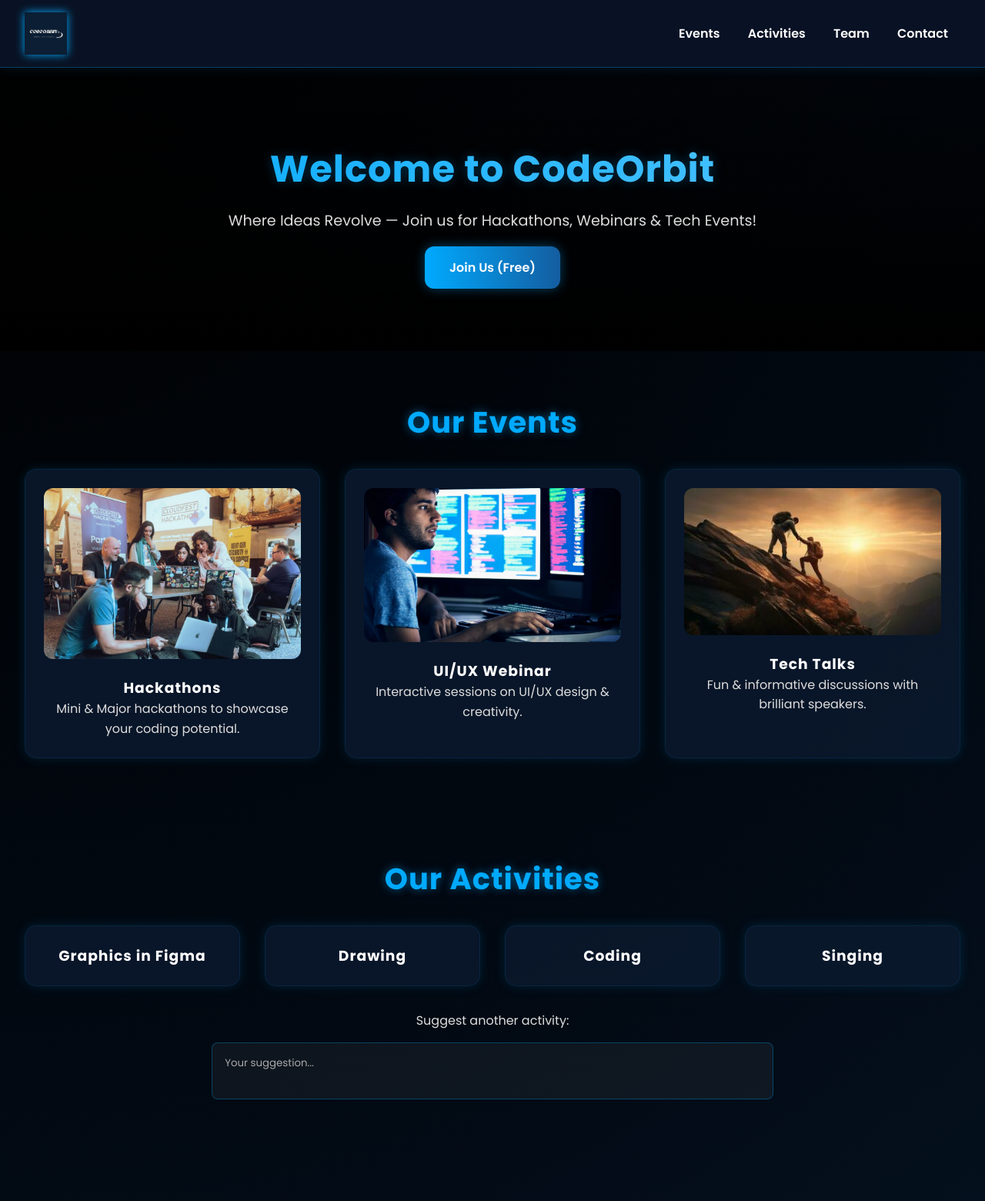
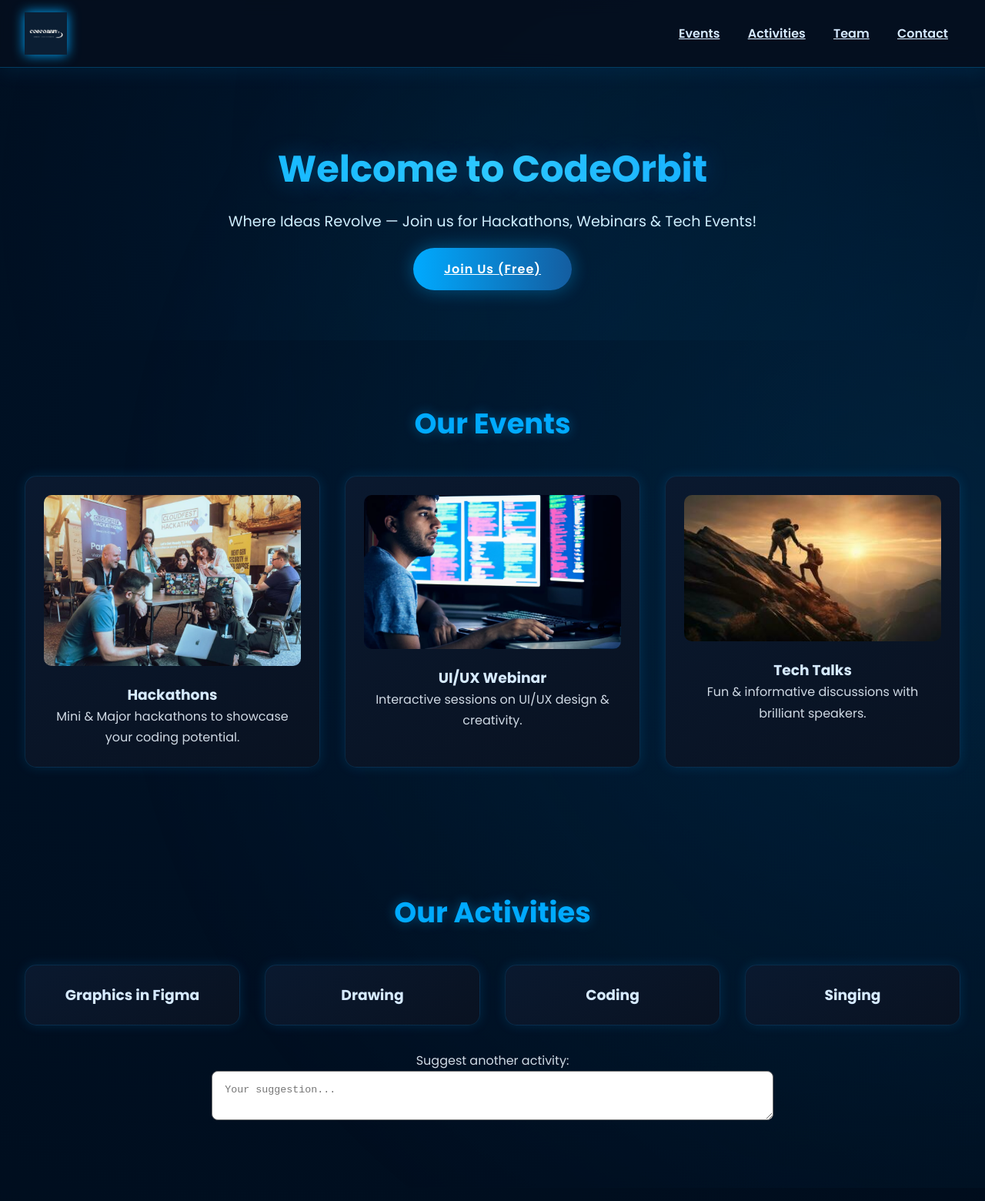
Before and after one commit to Meetshah274/CodeOrbit, a plain HTML site: page index.html in a window 1280 px wide. Shown: the top 1560 px of the page at 77% size. Drawn offline with Linux system fonts and the light colour scheme.

Commit message:
Update index.html

```diff
--- a/index.html
+++ b/index.html
@@ -9,176 +9,227 @@
   <link rel="stylesheet" href="https://cdnjs.cloudflare.com/ajax/libs/font-awesome/6.5.0/css/all.min.css" />
   <link href="https://fonts.googleapis.com/css2?family=Poppins:wght@400;600;700&display=swap" rel="stylesheet" />
   <style>
-    /* ===== Global Styles ===== */
+    /* ==============================
+       GLOBAL THEME
+    ===============================*/
+    :root {
+      --primary: #00aaff;
+      --secondary: #145DA0;
+      --dark: #0B1E33;
+      --bg: #000814;
+      --light: #d6eaff;
+    }
+
     * {
-      box-sizing: border-box;
       margin: 0;
       padding: 0;
+      box-sizing: border-box;
+      scroll-behavior: smooth;
     }
 
     body {
       font-family: 'Poppins', sans-serif;
-      background: radial-gradient(circle at top left, #000000, #020a14, #0B1E33);
-      color: #fff;
+      background: radial-gradient(circle at 30% 20%, #001226, #000814);
+      color: var(--light);
       overflow-x: hidden;
-      scroll-behavior: smooth;
+      position: relative;
     }
 
-    h1,
-    h2,
-    h3 {
-      font-weight: 700;
-      letter-spacing: 1px;
+    /* Floating Glow Background */
+    body::before {
+      content: "";
+      position: fixed;
+      top: 0;
+      left: 0;
+      width: 200%;
+      height: 200%;
+      background: radial-gradient(circle, rgba(0, 170, 255, 0.1) 0%, transparent 70%),
+                  radial-gradient(circle at 80% 20%, rgba(20, 93, 160, 0.1) 0%, transparent 70%);
+      animation: floatBG 12s ease-in-out infinite alternate;
+      z-index: -1;
     }
 
-    a {
-      text-decoration: none;
-      color: inherit;
+    @keyframes floatBG {
+      from {
+        transform: translate(0, 0);
+      }
+
+      to {
+        transform: translate(-10%, -10%);
+      }
     }
 
-    /* ===== Header ===== */
+    /* ==============================
+       HEADER / NAVBAR
+    ===============================*/
     header {
-      background: rgba(10, 20, 40, 0.9);
+      background: rgba(5, 15, 30, 0.85);
       backdrop-filter: blur(10px);
-      padding: 1rem 2rem;
       display: flex;
       justify-content: space-between;
       align-items: center;
+      padding: 1rem 2rem;
       position: sticky;
       top: 0;
       z-index: 1000;
       border-bottom: 1px solid rgba(0, 170, 255, 0.3);
-      box-shadow: 0 2px 15px rgba(0, 170, 255, 0.1);
+      box-shadow: 0 4px 25px rgba(0, 170, 255, 0.1);
+      transition: 0.3s ease;
     }
 
     header img {
       height: 55px;
-      filter: drop-shadow(0 0 6px #00aaff);
+      filter: drop-shadow(0 0 8px var(--primary));
+      transition: 0.3s;
+    }
+
+    header img:hover {
+      transform: scale(1.05);
     }
 
     nav a {
-      color: #fff;
+      color: var(--light);
       margin: 0 1rem;
       font-weight: 600;
       position: relative;
       transition: 0.3s;
     }
 
-    nav a::after {
+    nav a::before {
       content: "";
       position: absolute;
+      bottom: -6px;
+      left: 0;
       width: 0%;
       height: 2px;
-      bottom: -5px;
-      left: 0;
-      background: #00aaff;
-      transition: 0.3s;
+      background: var(--primary);
+      transition: width 0.3s ease;
     }
 
-    nav a:hover::after {
+    nav a:hover {
+      color: var(--primary);
+    }
+
+    nav a:hover::before {
       width: 100%;
     }
 
-    /* ===== Hero Section ===== */
+    /* ==============================
+       HERO SECTION
+    ===============================*/
     #hero {
       text-align: center;
-      padding: 6rem 2rem;
-      background: linear-gradient(180deg, rgba(0, 0, 0, 0.4), #000);
-      animation: fadeIn 1s ease-in-out;
+      padding: 6rem 2rem 5rem;
+      animation: fadeIn 1.5s ease;
+      background: radial-gradient(circle at center, rgba(0, 170, 255, 0.05), transparent);
     }
 
     #hero h1 {
       font-size: 3rem;
-      margin-bottom: 1rem;
-      background: linear-gradient(90deg, #00aaff, #66ccff);
+      font-weight: 700;
+      background: linear-gradient(90deg, #00aaff, #33ccff, #0099ff);
       -webkit-background-clip: text;
       -webkit-text-fill-color: transparent;
-      text-shadow: 0 0 15px rgba(0, 170, 255, 0.3);
+      margin-bottom: 1rem;
+      text-shadow: 0 0 30px rgba(0, 170, 255, 0.3);
     }
 
     #hero p {
+      color: #cfefff;
       font-size: 1.2rem;
-      color: #ddd;
       margin-bottom: 2rem;
     }
 
     #hero a {
-      background: linear-gradient(90deg, #00aaff, #145DA0);
-      padding: 1rem 2rem;
-      border-radius: 12px;
+      background: linear-gradient(90deg, var(--primary), var(--secondary));
+      color: #fff;
+      padding: 1rem 2.5rem;
+      border-radius: 50px;
       font-weight: 600;
-      color: #fff;
-      box-shadow: 0 0 15px rgba(0, 170, 255, 0.4);
-      transition: all 0.3s ease;
+      letter-spacing: 1px;
+      box-shadow: 0 0 25px rgba(0, 170, 255, 0.4);
+      transition: 0.3s;
     }
 
     #hero a:hover {
-      transform: scale(1.05);
-      box-shadow: 0 0 25px rgba(0, 170, 255, 0.8);
+      transform: scale(1.08);
+      box-shadow: 0 0 35px rgba(0, 170, 255, 0.8);
+      background: linear-gradient(90deg, #1f8fff, #00d4ff);
     }
 
-    /* ===== Sections ===== */
+    /* ==============================
+       SECTION STYLES
+    ===============================*/
     section {
-      padding: 4rem 2rem;
+      padding: 5rem 2rem;
       text-align: center;
-      animation: fadeUp 1.2s ease;
+      animation: fadeUp 1s ease;
     }
 
     h2 {
-      font-size: 2.4rem;
+      font-size: 2.3rem;
+      color: var(--primary);
+      text-shadow: 0 0 15px rgba(0, 170, 255, 0.4);
       margin-bottom: 1.5rem;
-      color: #00aaff;
-      text-shadow: 0 0 12px rgba(0, 170, 255, 0.5);
     }
 
     p {
       max-width: 700px;
       margin: auto;
-      line-height: 1.6;
-      color: #ddd;
+      line-height: 1.7;
+      color: #cfd9e4;
     }
 
-    /* ===== Grid ===== */
+    /* ==============================
+       GRID CARDS
+    ===============================*/
     .grid {
       display: grid;
-      grid-template-columns: repeat(auto-fit, minmax(250px, 1fr));
+      grid-template-columns: repeat(auto-fit, minmax(260px, 1fr));
       gap: 2rem;
-      margin-top: 2rem;
+      margin-top: 2.5rem;
     }
 
-    /* ===== Cards ===== */
     .card {
-      background: rgba(10, 25, 45, 0.9);
+      background: linear-gradient(145deg, #0a192f, #091221);
+      border: 1px solid rgba(0, 170, 255, 0.15);
       border-radius: 15px;
       padding: 1.5rem;
       box-shadow: 0 0 15px rgba(0, 170, 255, 0.15);
-      transition: 0.3s ease;
-      border: 1px solid rgba(0, 170, 255, 0.1);
+      transition: 0.4s ease;
+      transform: translateY(0);
     }
 
     .card:hover {
-      transform: translateY(-8px);
-      box-shadow: 0 0 25px rgba(0, 170, 255, 0.4);
+      transform: translateY(-10px) scale(1.03);
+      box-shadow: 0 0 30px rgba(0, 170, 255, 0.4);
     }
 
     .card img {
       width: 100%;
-      border-radius: 12px;
+      border-radius: 10px;
       margin-bottom: 1rem;
+      transition: 0.4s;
     }
 
-    /* ===== Team Cards ===== */
+    .card img:hover {
+      transform: scale(1.05);
+    }
+
+    /* ==============================
+       TEAM CARDS
+    ===============================*/
     .team-card {
-      background: rgba(20, 35, 60, 0.9);
+      background: linear-gradient(160deg, #0a223f, #09182e);
       padding: 2rem 1rem;
-      border-radius: 15px;
-      transition: 0.3s;
-      border: 1px solid rgba(0, 170, 255, 0.1);
+      border-radius: 20px;
+      border: 1px solid rgba(0, 170, 255, 0.15);
+      transition: 0.4s ease;
     }
 
     .team-card:hover {
-      transform: translateY(-5px);
-      box-shadow: 0 0 25px rgba(0, 170, 255, 0.3);
+      transform: translateY(-10px);
+      box-shadow: 0 0 30px rgba(0, 170, 255, 0.3);
     }
 
     .team-card img {
@@ -186,114 +237,115 @@
       height: 120px;
       border-radius: 50%;
       object-fit: cover;
-      border: 3px solid #00aaff;
+      border: 3px solid var(--primary);
       margin-bottom: 1rem;
-      transition: 0.3s;
+      transition: 0.4s;
     }
 
     .team-card img:hover {
-      transform: scale(1.05);
+      transform: scale(1.1);
       box-shadow: 0 0 15px rgba(0, 170, 255, 0.6);
     }
 
     .team-card h3 {
+      color: var(--primary);
       margin: 0.5rem 0;
-      color: #00aaff;
     }
 
     .team-card a {
-      background: linear-gradient(90deg, #00aaff, #145DA0);
+      background: linear-gradient(90deg, var(--primary), var(--secondary));
       color: #fff;
       padding: 0.5rem 1.2rem;
       border-radius: 8px;
-      text-decoration: none;
+      font-weight: 600;
       transition: 0.3s;
-      font-weight: 600;
+      display: inline-block;
+      margin-top: 0.5rem;
     }
 
     .team-card a:hover {
-      background: linear-gradient(90deg, #00ccff, #1f8fff);
-      box-shadow: 0 0 15px rgba(0, 170, 255, 0.5);
+      background: linear-gradient(90deg, #1f8fff, #00d4ff);
+      box-shadow: 0 0 20px rgba(0, 170, 255, 0.6);
+      transform: scale(1.05);
     }
 
-    /* ===== Textarea ===== */
-    textarea {
-      background: rgba(255, 255, 255, 0.05);
-      border: 1px solid rgba(0, 170, 255, 0.3);
-      color: #fff;
-      resize: none;
-      margin-top: 1rem;
-      font-family: 'Poppins', sans-serif;
-    }
-
-    textarea::placeholder {
-      color: #aaa;
-    }
-
-    /* ===== Contact ===== */
+    /* ==============================
+       CONTACT SECTION
+    ===============================*/
     #contact i {
       font-size: 1.8rem;
       margin: 1rem;
-      color: #00aaff;
+      color: var(--primary);
       transition: 0.3s;
     }
 
     #contact i:hover {
       color: #1f8fff;
-      transform: scale(1.2);
-      text-shadow: 0 0 15px #00aaff;
+      transform: scale(1.3);
+      text-shadow: 0 0 20px #00aaff;
     }
 
-    /* ===== Footer ===== */
+    /* ==============================
+       FOOTER
+    ===============================*/
     footer {
-      background: rgba(10, 20, 40, 0.9);
+      background: #010a1b;
       text-align: center;
-      padding: 1.5rem;
-      border-top: 1px solid rgba(0, 170, 255, 0.3);
+      padding: 2rem;
+      border-top: 1px solid rgba(0, 170, 255, 0.2);
     }
 
     footer p {
-      color: #aaa;
+      color: #89a1c1;
       font-size: 0.9rem;
+      letter-spacing: 0.5px;
     }
 
-    /* ===== Animations ===== */
+    /* ==============================
+       ANIMATIONS
+    ===============================*/
     @keyframes fadeIn {
-      from {
+      0% {
         opacity: 0;
         transform: translateY(20px);
       }
 
-      to {
+      100% {
         opacity: 1;
         transform: translateY(0);
       }
     }
 
     @keyframes fadeUp {
-      from {
+      0% {
         opacity: 0;
-        transform: translateY(40px);
+        transform: translateY(50px);
       }
 
-      to {
+      100% {
         opacity: 1;
         transform: translateY(0);
       }
     }
 
-    /* ===== Responsive ===== */
+    /* ==============================
+       RESPONSIVE
+    ===============================*/
     @media (max-width: 768px) {
       header {
         flex-direction: column;
       }
 
       nav {
-        margin-top: 1rem;
+        margin-top: 0.8rem;
       }
 
       #hero h1 {
         font-size: 2.2rem;
+      }
+
+      textarea {
+        width: 90% !important;
       }
     }
   </style>
```
